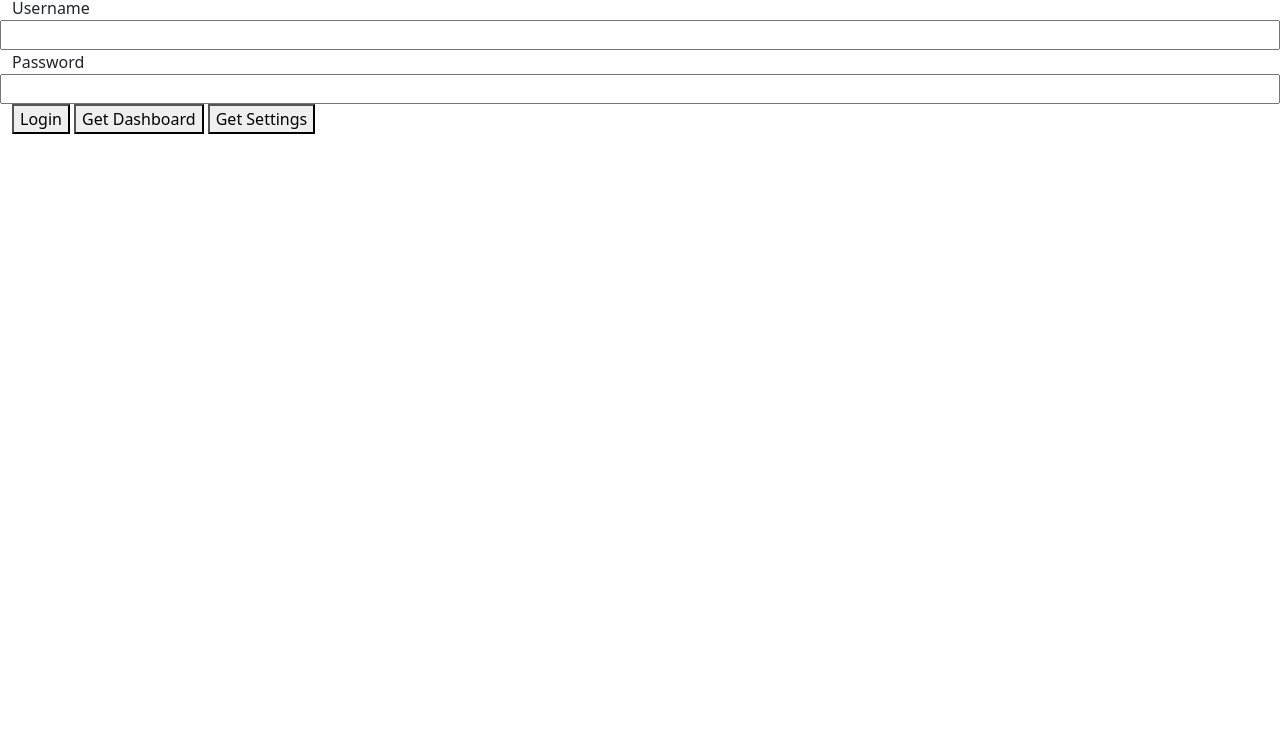
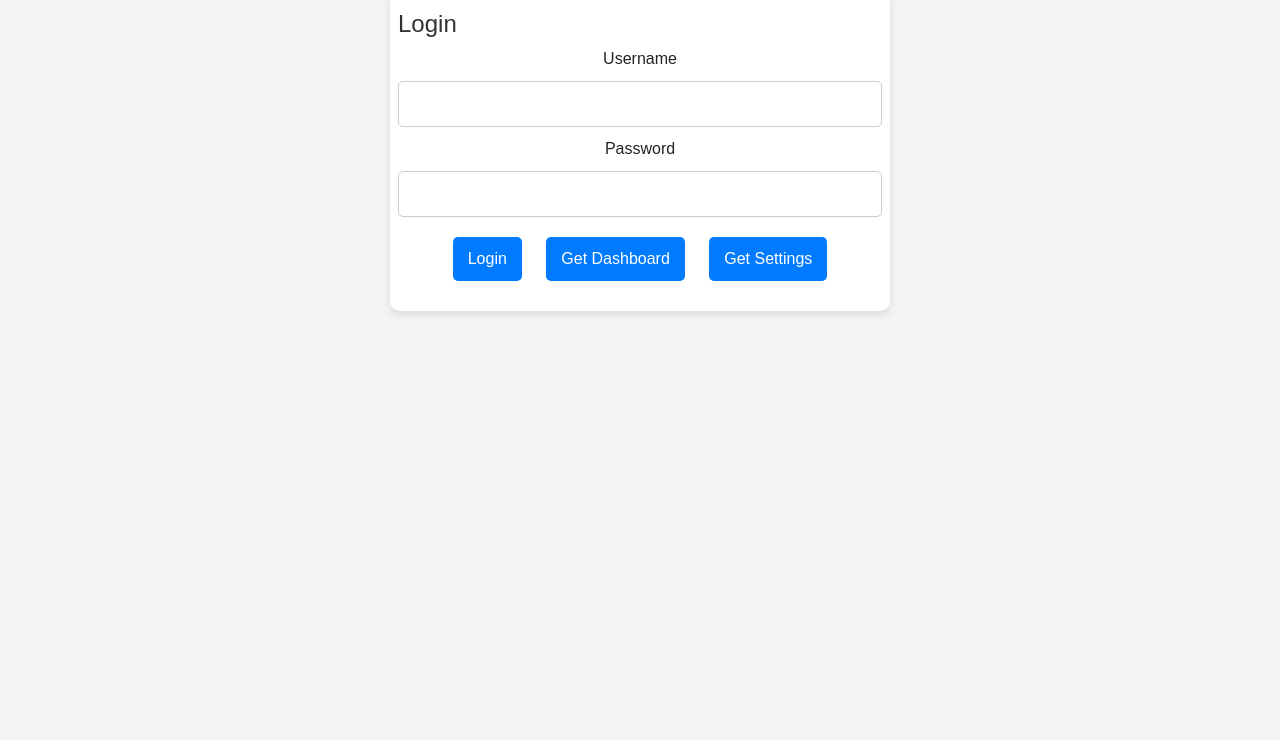
Before and after one commit to aimmadi27/NodeJS-JWT-Authentication-Test, a plain HTML site: page index.html in a window 1280 px wide. Shown: the part 60-800 px from the top of the page. Drawn offline with nearby package versions, Linux system fonts and the light colour scheme.

Commit message:
Added CSS

```diff
--- a/index.html
+++ b/index.html
@@ -11,6 +11,9 @@
       integrity="sha384-QWTKZyjpPEjISv5WaRU9OFeRpok6YctnYmDr5pNlyT2bRjXh0JMhjY6hW+ALEwIH"
       crossorigin="anonymous"
     />
+
+    <link rel="stylesheet" href="styles.css">
+
     <script
       src="https://cdnjs.cloudflare.com/ajax/libs/axios/1.7.8/axios.min.js"
       integrity="sha512-v8+bPcpk4Sj7CKB11+gK/FnsbgQ15jTwZamnBf/xDmiQDcgOIYufBo6Acu1y30vrk8gg5su4x0CG3zfPaq5Fcg=="
@@ -55,6 +58,13 @@
             localStorage.setItem("jwt", token);
             getDashboard();
           }
+        })
+          .catch((error) => {
+            if (error.response && error.response.status === 401) {
+                alert("Incorrect Username or Password! Please try again.");
+            } else {
+                alert("An unexpected error occurred. Please try again later.");
+            }
         });
       }
 
--- a/server.js
+++ b/server.js
@@ -5,6 +5,8 @@ const jwt= require('jsonwebtoken');
 const exjwt= require('express-jwt');
 const bodyParser = require('body-parser');
 const path = require('path');
+
+app.use(express.static(__dirname));
 
 app.use(bodyParser.json());
 app.use(bodyParser.urlencoded({ extended: true}));
--- /dev/null
+++ b/styles.css
@@ -0,0 +1,57 @@
+
+body {
+    font-family: Arial, sans-serif;
+    background-color: #f4f4f4;
+    text-align: center;
+    margin: 0;
+    padding: 0;
+}
+
+.container-fluid {
+    max-width: 500px;
+    margin: 50px auto;
+    background: white;
+    padding: 20px;
+    border-radius: 10px;
+    box-shadow: 0 4px 8px rgba(0, 0, 0, 0.1);
+}
+
+h1 {
+    color: #333;
+    font-size: 24px;
+}
+
+input[type="text"],
+input[type="password"] {
+    width: 100%;
+    padding: 10px;
+    margin: 10px 0;
+    border: 1px solid #ccc;
+    border-radius: 5px;
+}
+
+button {
+    background-color: #007bff;
+    color: white;
+    border: none;
+    padding: 10px 15px;
+    cursor: pointer;
+    font-size: 16px;
+    margin: 10px;
+    border-radius: 5px;
+}
+
+button:hover {
+    background-color: #0056b3;
+}
+
+.message {
+    margin-top: 20px;
+    padding: 10px;
+    font-size: 14px;
+    color: green;
+}
+
+.error {
+    color: red;
+}
```
